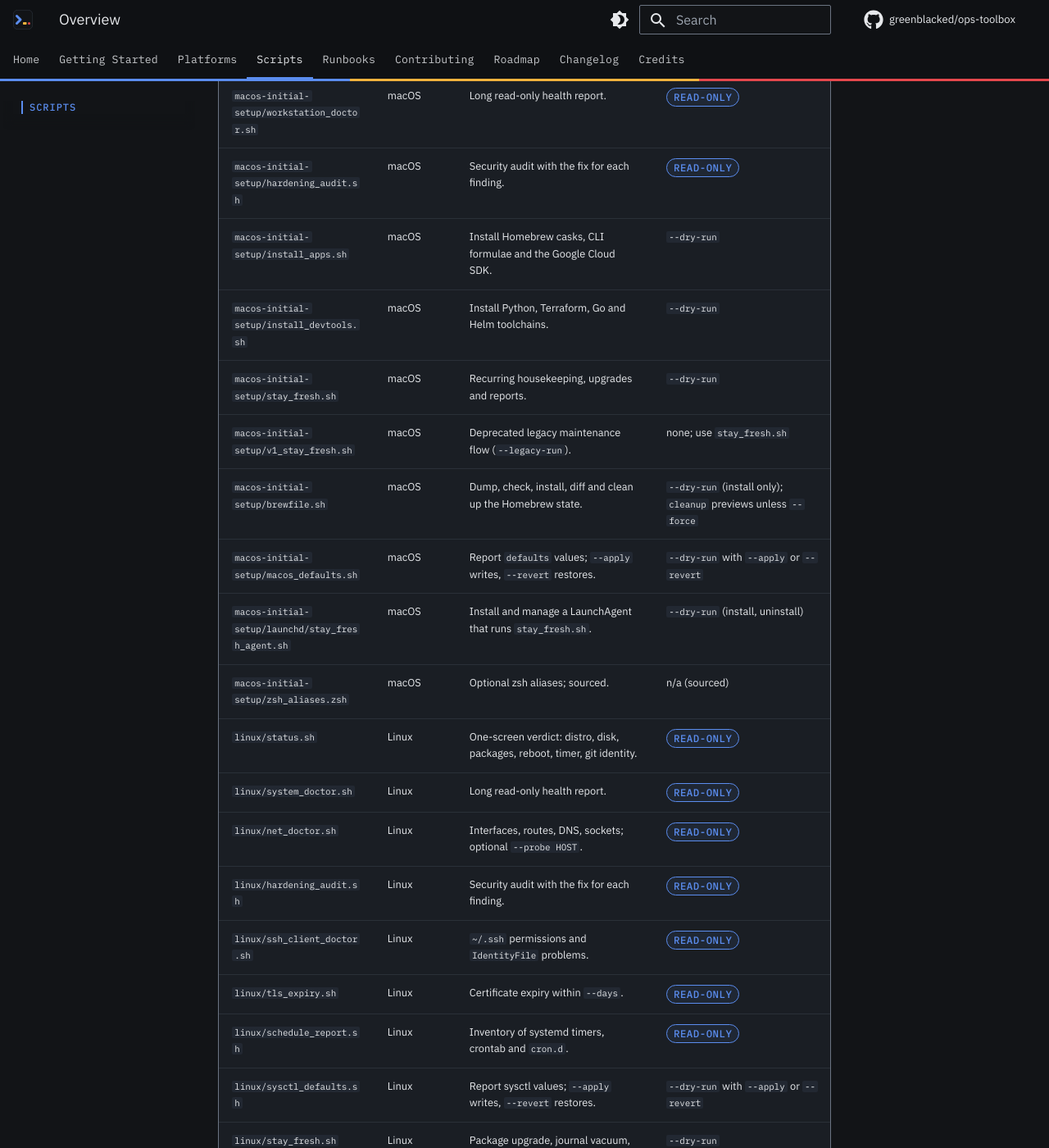
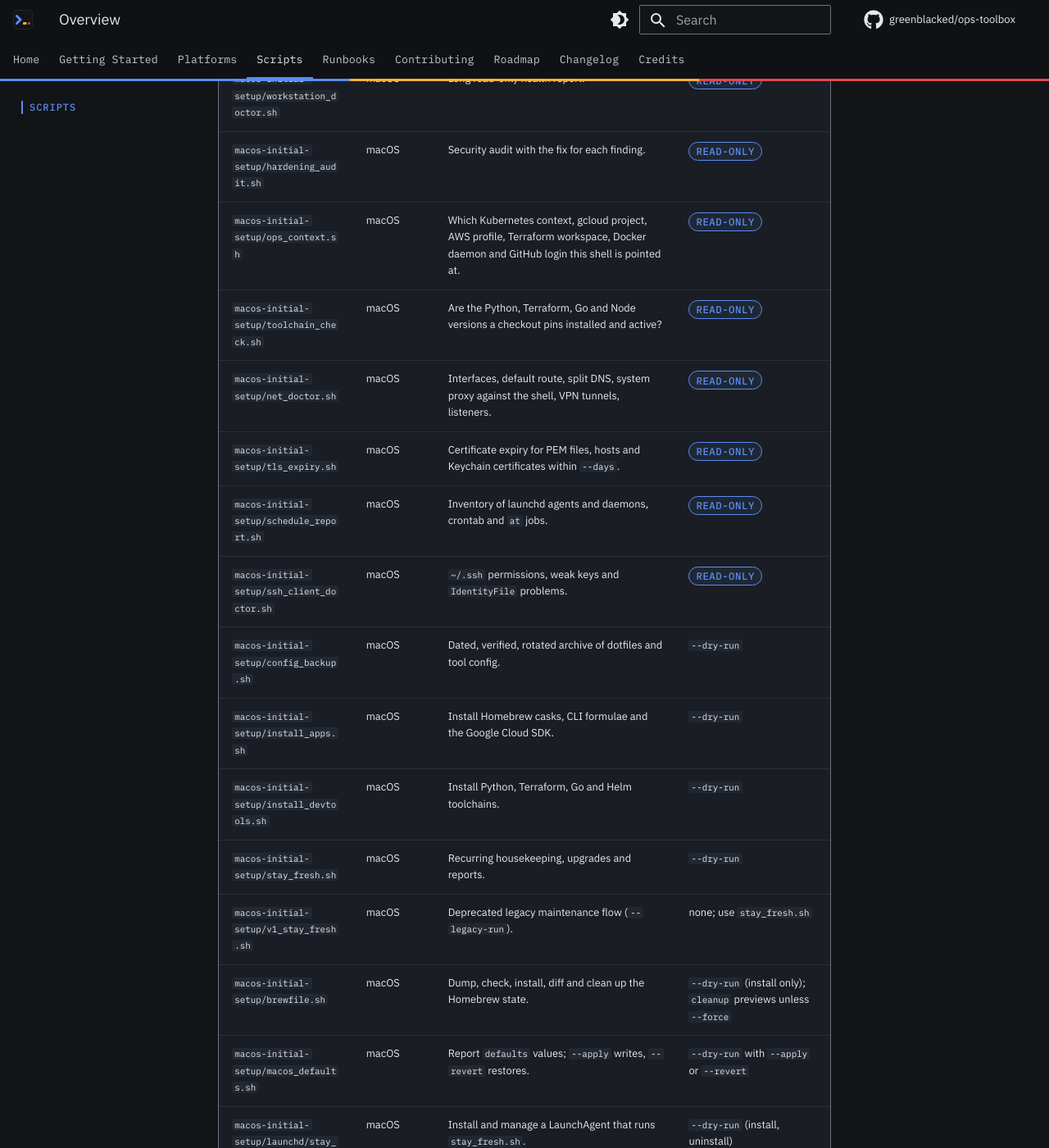
Before and after one commit to greenblacked/ops-toolbox, an MkDocs documentation site: the page built from docs/scripts/index.md, in a window 1280 px wide and 1400 px high, scrolled down 535 px. Shown: the whole window at 82% size. Built offline with MkDocs 1.6.1 and Material for MkDocs 9.7.7, drawn with Linux system fonts in a browser that asks for light colours; comment, search, counter and statistics services are not loaded.

Commit message:
docs(macos): list the new macOS scripts in the script index

```diff
--- a/docs/scripts/index.md
+++ b/docs/scripts/index.md
@@ -16,6 +16,13 @@ the script only inspects state, and "n/a" means no preview applies. Check
 | `macos-initial-setup/status.sh` | macOS | One-screen verdict: OS, disk, Homebrew, git identity, agent, FileVault, SIP. | <span class="stage stage-report">read-only</span> |
 | `macos-initial-setup/workstation_doctor.sh` | macOS | Long read-only health report. | <span class="stage stage-report">read-only</span> |
 | `macos-initial-setup/hardening_audit.sh` | macOS | Security audit with the fix for each finding. | <span class="stage stage-report">read-only</span> |
+| `macos-initial-setup/ops_context.sh` | macOS | Which Kubernetes context, gcloud project, AWS profile, Terraform workspace, Docker daemon and GitHub login this shell is pointed at. | <span class="stage stage-report">read-only</span> |
+| `macos-initial-setup/toolchain_check.sh` | macOS | Are the Python, Terraform, Go and Node versions a checkout pins installed and active? | <span class="stage stage-report">read-only</span> |
+| `macos-initial-setup/net_doctor.sh` | macOS | Interfaces, default route, split DNS, system proxy against the shell, VPN tunnels, listeners. | <span class="stage stage-report">read-only</span> |
+| `macos-initial-setup/tls_expiry.sh` | macOS | Certificate expiry for PEM files, hosts and Keychain certificates within `--days`. | <span class="stage stage-report">read-only</span> |
+| `macos-initial-setup/schedule_report.sh` | macOS | Inventory of launchd agents and daemons, crontab and `at` jobs. | <span class="stage stage-report">read-only</span> |
+| `macos-initial-setup/ssh_client_doctor.sh` | macOS | `~/.ssh` permissions, weak keys and `IdentityFile` problems. | <span class="stage stage-report">read-only</span> |
+| `macos-initial-setup/config_backup.sh` | macOS | Dated, verified, rotated archive of dotfiles and tool config. | `--dry-run` |
 | `macos-initial-setup/install_apps.sh` | macOS | Install Homebrew casks, CLI formulae and the Google Cloud SDK. | `--dry-run` |
 | `macos-initial-setup/install_devtools.sh` | macOS | Install Python, Terraform, Go and Helm toolchains. | `--dry-run` |
 | `macos-initial-setup/stay_fresh.sh` | macOS | Recurring housekeeping, upgrades and reports. | `--dry-run` |
```
